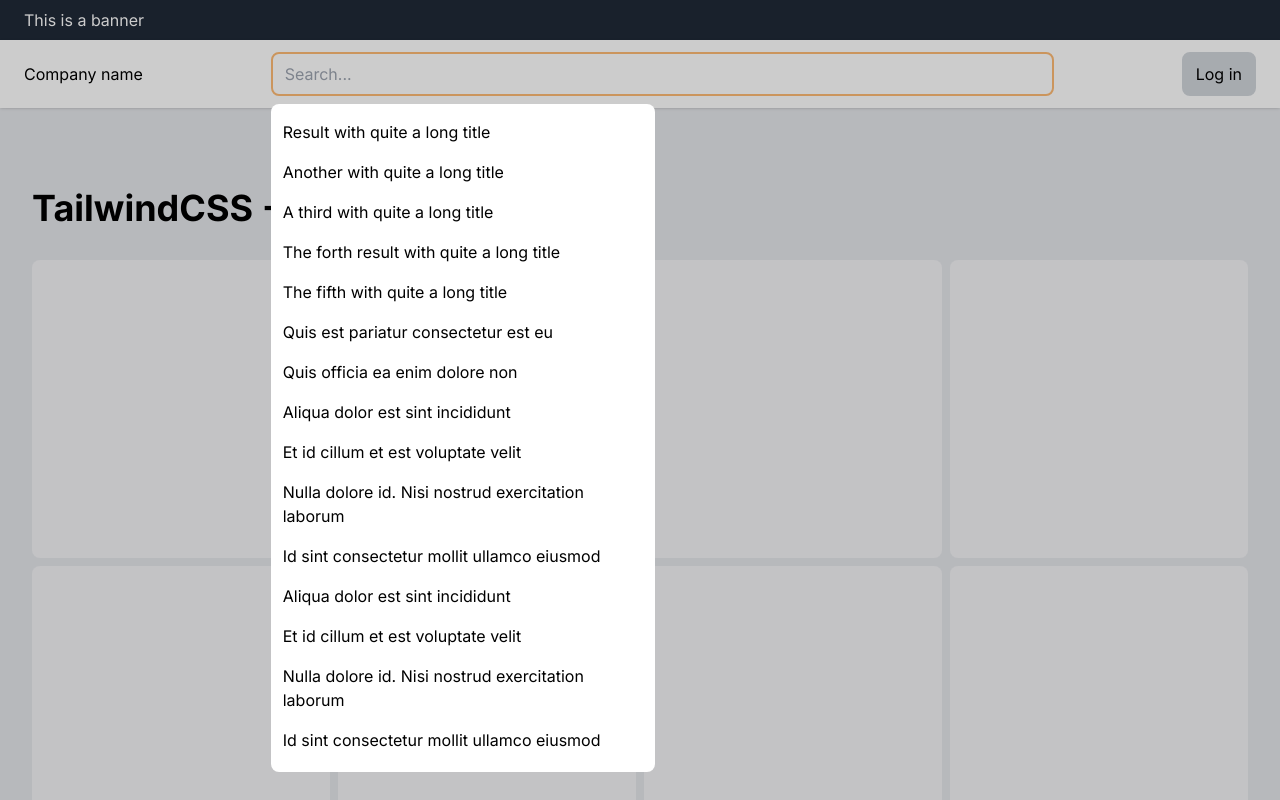
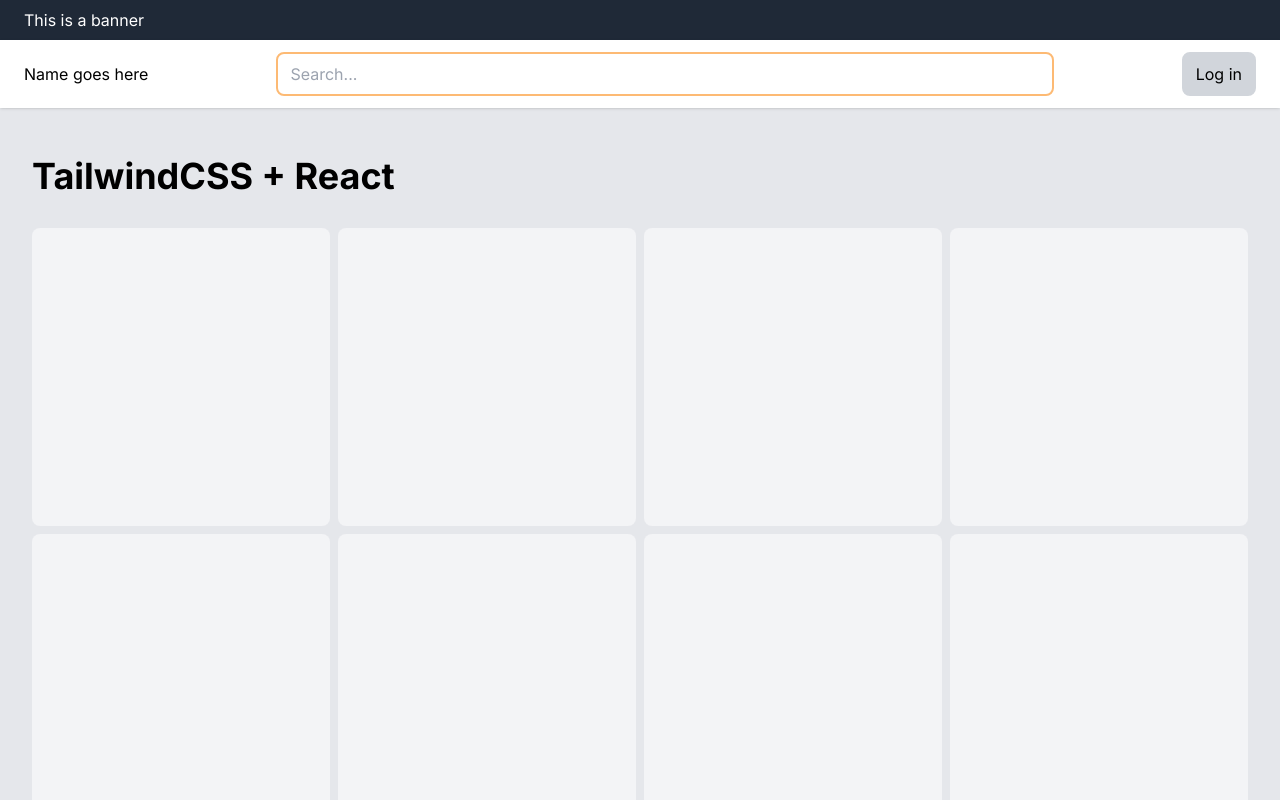
Before and after one commit to alvarlagerlof/example-offset-positioning-scroll, a Next.js app: page / in a window 1280 px wide. Built offline with nearby package versions, Linux system fonts and the light colour scheme.

Commit message:
Change title

```diff
--- a/pages/index.tsx
+++ b/pages/index.tsx
@@ -33,11 +33,11 @@ function Header() {
 }
 
 function Nav() {
-  const [searchOpen, setSearchOpen] = useState(true);
+  const [searchOpen, setSearchOpen] = useState(false);
 
   return (
     <nav className="bg-white px-6 py-3 flex flex-row justify-between space-x-32 items-center sticky top-0 shadow">
-      <h1>Company name</h1>
+      <h1>Name goes here</h1>
       <div className="flex-1 h-full top-0">
         <div className="relative">
           <input
@@ -100,7 +100,7 @@ function SearchResults() {
 
 function Main() {
   return (
-    <main className="p-8 space-y-8 mt-12 overflow-y-scroll">
+    <main className="p-8 space-y-8 pt-12 overflow-y-scroll">
       <h2 className="text-4xl font-bold">TailwindCSS + React</h2>
       <ItemGrid />
     </main>
```
